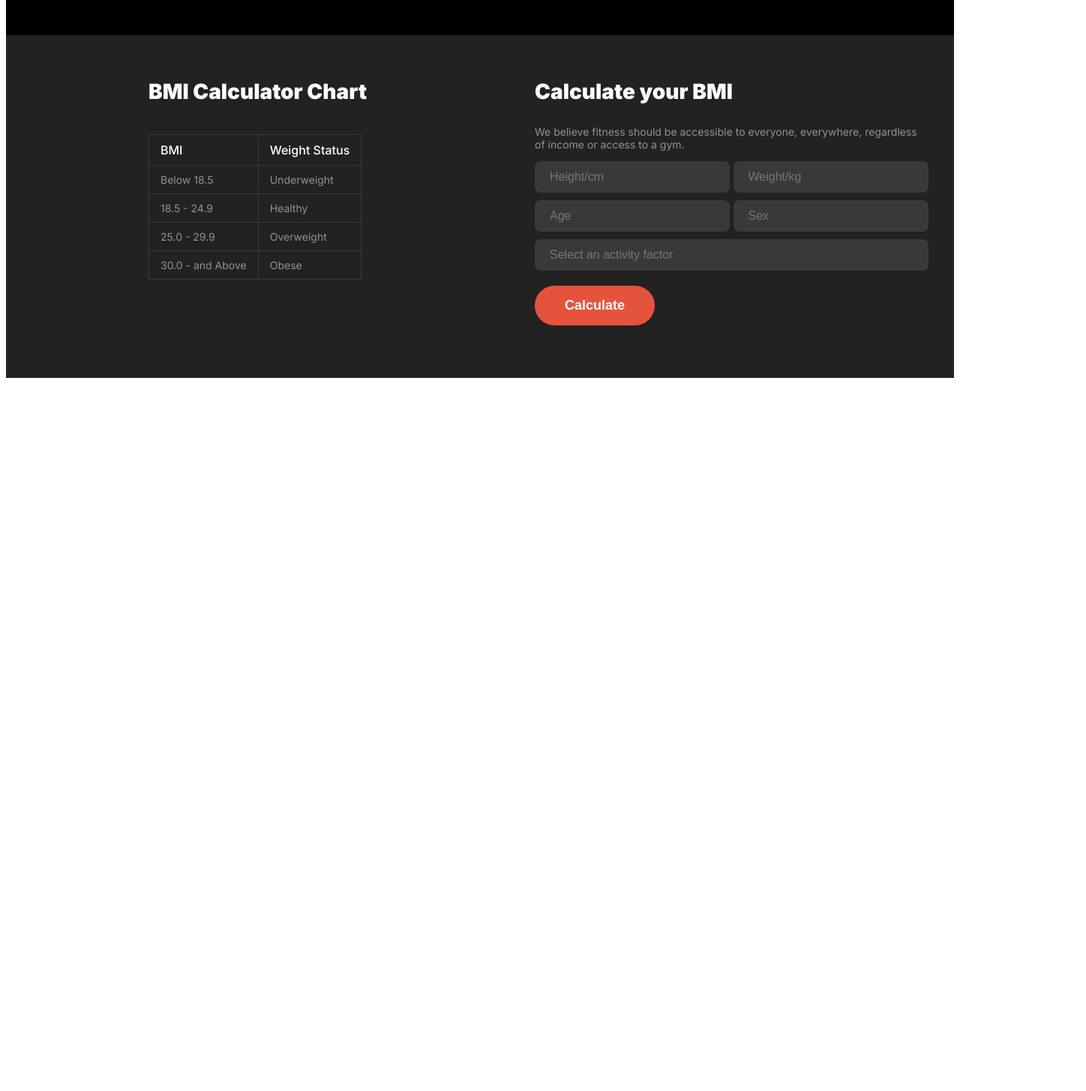
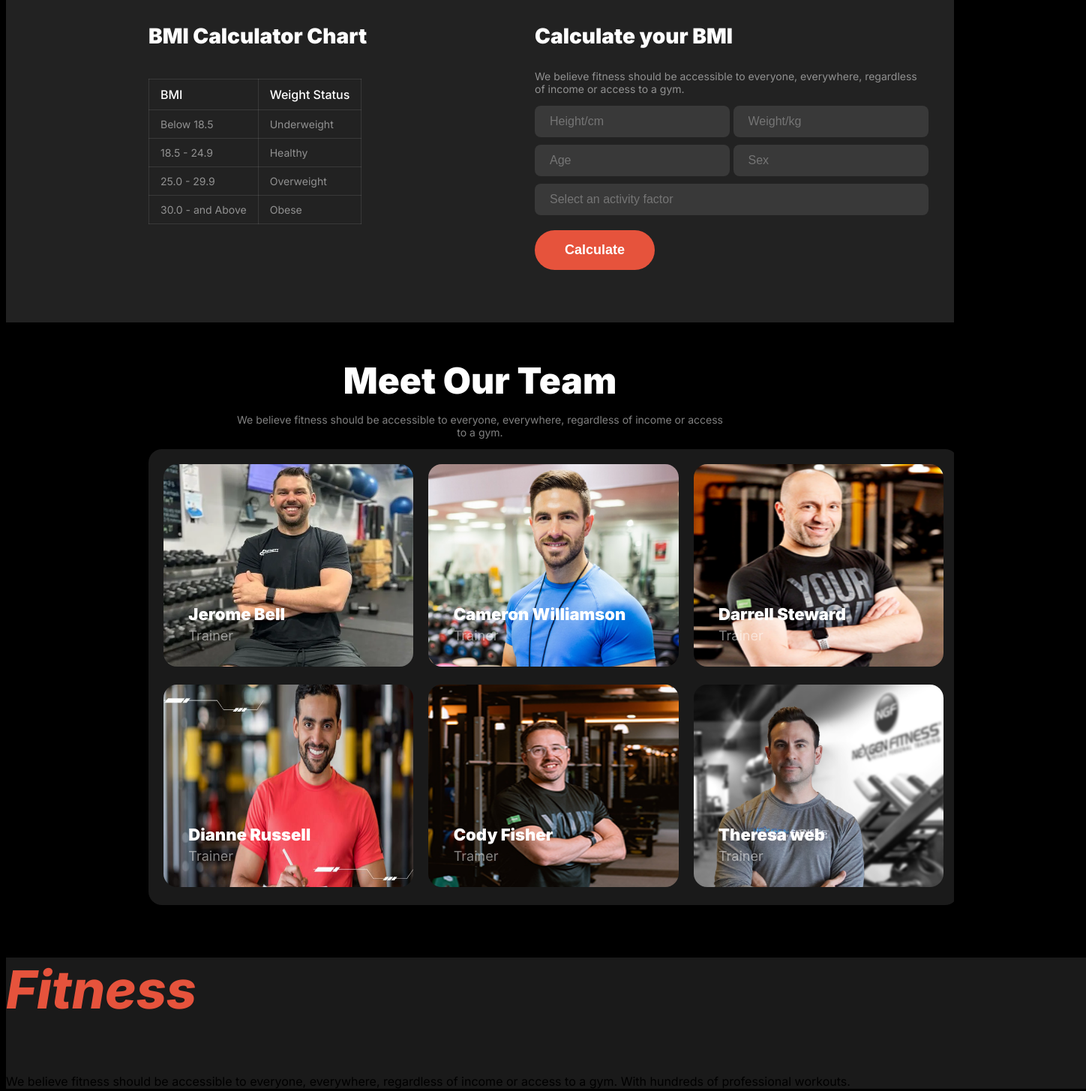
Before and after one commit to Bristyakter25/ASSIGNMENT-2, a plain HTML site: page index.html in a window 1280 px wide. Shown: the part 1899-3354 px from the top of the page at 75% size, 1448 px wide, since content can reach past the window. Before the commit the page ends 2411 px from the top, so only its background shows below. Drawn offline with Linux system fonts and the light colour scheme; a web font is replaced by a local one.

Commit message:
added team members image

```diff
--- a/index.html
+++ b/index.html
@@ -6,7 +6,7 @@
     <title>Fitness squad</title>
     <link rel="stylesheet" href="style/style.css">
 </head>
-<body class="inter-font">
+<body class="inter-font bg-clr2">
 <header class="bg-clr">
    <nav class="navber display-flex">
     <h3 class="brand-name"><i>Fitness</i></h3>
@@ -117,7 +117,62 @@
                 </form>
               <button class="btn-primary white-clr">Calculate</button>
             </div>
+        </section>
+        <section>
+            <div class="section-2">
+                <h3 class="member-title white-clr">Meet Our Team</h3>
+                <p class="member-des">We believe fitness should be accessible to everyone, everywhere, regardless of income or access to a gym.</p>
+            </div>
 
+
+        <div class="trainers-img">
+            <div class="container">
+              <div class="members-intro">
+                  <img class="member" src="/images/trainer1.png" alt="">
+                     <div class="id">
+                       <h3 class="white-clr trainer-name">Jerome Bell</h3>
+                       <p class="trainer-designation">Trainer</p>
+                    </div>
+
+               </div>
+            <div class="members-intro">
+                  <img class="member" src="/images/trainer2.png" alt="">
+                    <div class="id">
+                    <h3 class="white-clr trainer-name">Cameron Williamson</h3>
+                    <p class="trainer-designation">Trainer</p>
+                </div>
+            </div>
+            <div class="members-intro">
+                <img class="member" src="/images/trainer3.png" alt="">
+                <div class="id">
+                <h3 class="white-clr trainer-name">Darrell Steward </h3>
+                <p class="trainer-designation">Trainer</p>
+            </div>
+         </div>
+            <div class="members-intro">
+                <img class="member" src="/images/trainer4.png" alt="">
+                <div class="id">
+                    <h3 class="white-clr trainer-name">Dianne Russell</h3>
+                    <p class="trainer-designation">Trainer</p>
+                </div>
+            </div>
+
+            <div class="members-intro">
+                <img class="member" src="/images/trainer5.png" alt="">
+                <div class="id">
+                <h3 class="white-clr trainer-name">Cody Fisher </h3>
+                <p class="trainer-designation">Trainer</p>
+                </div>
+            </div>
+            <div class="members-intro">
+                <img class="member" src="/images/trainer6.png" alt="">
+                <div class="id">
+                <h3 class="white-clr trainer-name">Theresa web</h3>
+                <p class="trainer-designation">Trainer</p>
+            </div>
+            </div>
+        </div>
+    </div>
         </section>
 
 
@@ -127,8 +182,13 @@
 
 
     </main>
-    <footer>
-
+    <footer class="footer-section">
+       <div class="coulumn">
+          <h3 class="footer-title"><i>Fitness</i></h3>
+          <p class="footer-des">We believe fitness should be accessible to everyone, everywhere, regardless of income or access to a gym. With hundreds of professional workouts.</p>
+       </div>
+       <div class="coulumn"></div>
+       <div class="coulumn"></div>
     </footer>
 
 </body>
--- a/style/style.css
+++ b/style/style.css
@@ -202,7 +202,7 @@ letter-spacing: 0.3px;
 text-align: center;
 }
 .trainer-image{
-width: 100%;
+width: 80%;
   border-radius: 50%;
   margin-right: 40px;
   margin-top: 50px;
@@ -288,6 +288,7 @@ margin: 80px 384.5px;
 .bmi-title{
   font-size: 48px;
   font-weight: 900;
+  margin-bottom: 10px;
 }
 .bmi-des{
   color: rgba(255, 255, 255, 0.5);
@@ -359,3 +360,68 @@ font-weight: 400;
 color: rgba(255, 255, 255, 0.6);
 margin-bottom: 20px;
 }
+/* .team-members{
+  width: 1040px;
+  padding: 0 190px;
+} */
+.member-title{
+  font-size: 48px;
+  font-weight: 900;
+  text-align: center;
+  margin-bottom: 10px;
+}
+.member-des{
+  color: rgba(255, 255, 255, 0.5);
+  font-size: 14px;
+  font-weight: 400;
+  text-align: center;
+}
+.trainers-img{
+width: 1040px;
+margin: 0 190px;
+background-color: rgba(255, 255, 255, 0.1);
+border-radius: 18px;
+padding: 20px 20px;
+}
+.container{
+  display: grid;
+  grid-template-columns: repeat(3,1fr);
+  gap: 20px;
+}
+.members-intro{
+  position: relative;
+}
+.id{
+  position: absolute;
+  top: 60%;
+  left: 10%;
+}
+ .member{
+  width: 100%;
+  height: 270px;
+  border-radius: 18px;
+ }
+ .trainer-name{
+  font-size: 22px;
+  font-weight: 900;
+  margin-bottom: 5px;
+ }
+ .trainer-designation{
+
+font-size: 18px;
+font-weight: 400;
+color: rgba(255, 255, 255, 0.5);
+margin-top: 2px;
+ }
+ .footer-section{
+  background: rgba(255, 255, 255, 0.1);
+width: 1440px;
+ }
+ .footer-title{
+  color: rgb(230, 83, 60);
+  font-size: 70px;
+font-weight: 800;
+ }
+ .footer-des{
+
+ }
```
Also changed, not shown: images/trainer1.png (added), images/trainer2.png (added), images/trainer3.png (added), images/trainer4.png (added), images/trainer5.png (added), images/trainer6.png (added).
